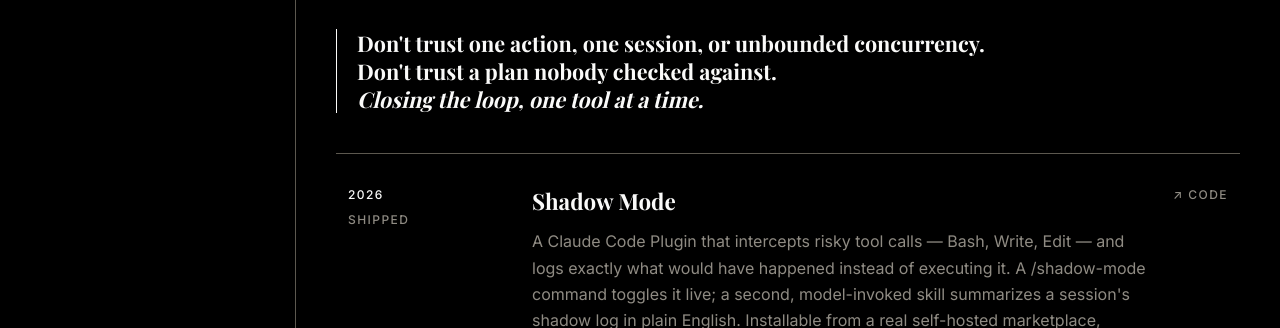
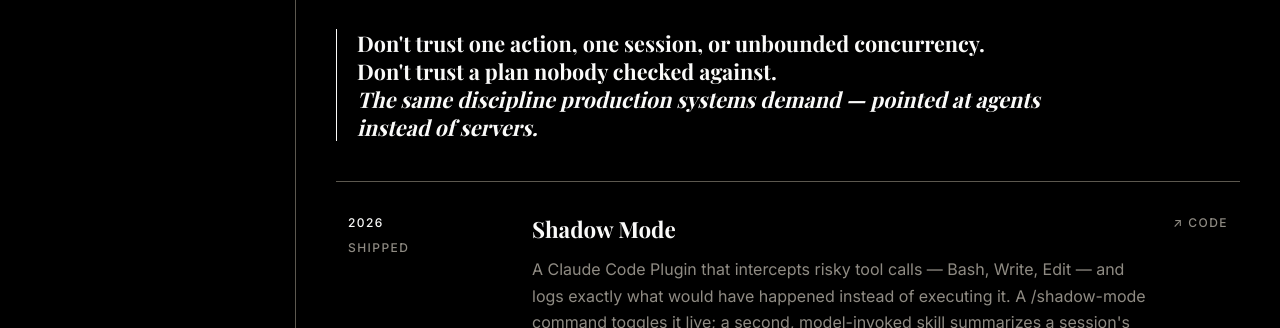
Before and after one commit to uanandu/you-shall-not-404, an Astro site: page /projects in a window 1280 px wide. Shown: the part 342-670 px from the top of the page. Built offline with nearby package versions, Linux system fonts and the light colour scheme; Astro itself is replaced by a stand-in of ours; a web font is replaced by a local one.

Commit message:
Rewrite the projects pull-quote's closing line
"Closing the loop, one tool at a time" read as generic startup-speak.
Replaced with a line that actually ties the agent-tooling projects
back to the production-systems discipline the rest of the site talks
about, in both locales.

```diff
--- a/src/i18n/ui.ts
+++ b/src/i18n/ui.ts
@@ -30,7 +30,7 @@ export const ui = {
     'projects.heading1': 'Side projects &',
     'projects.heading2': 'how they connect.',
     'projects.intro': "Trust infrastructure for agentic development, one layer at a time — from not trusting a single risky action, up through whether shipped code actually matched the plan.",
-    'projects.pull': "Don't trust one action, one session, or unbounded concurrency.<br>Don't trust a plan nobody checked against.<br><em>Closing the loop, one tool at a time.</em>",
+    'projects.pull': "Don't trust one action, one session, or unbounded concurrency.<br>Don't trust a plan nobody checked against.<br><em>The same discipline production systems demand — pointed at agents instead of servers.</em>",
     'experience.label': 'Career',
     'experience.heading': 'Four years building',
     'experience.heading.em': 'across the full stack.',
@@ -115,7 +115,7 @@ export const ui = {
     'projects.heading1': 'Projets parallèles &',
     'projects.heading2': "comment ils s'articulent.",
     'projects.intro': "Infrastructure de confiance pour le développement agentique, une couche à la fois — de la méfiance envers une seule action risquée jusqu'à la question de savoir si le code livré correspond réellement au plan.",
-    'projects.pull': "Ne faites confiance ni à une action, ni à une session, ni à une concurrence non bornée.<br>Ne faites confiance ni à un plan que personne n'a vérifié.<br><em>Refermer la boucle, un outil à la fois.</em>",
+    'projects.pull': "Ne faites confiance ni à une action, ni à une session, ni à une concurrence non bornée.<br>Ne faites confiance ni à un plan que personne n'a vérifié.<br><em>La même rigueur qu'exigent les systèmes de production — appliquée aux agents plutôt qu'aux serveurs.</em>",
     'experience.label': 'Carrière',
     'experience.heading': 'Quatre ans à construire',
     'experience.heading.em': 'sur toute la pile.',
--- a/src/pages/projects.astro
+++ b/src/pages/projects.astro
@@ -15,7 +15,7 @@ import ProjectList from '../components/svelte/ProjectList.svelte';
   <blockquote class="panel__pull">
     Don't trust one action, one session, or unbounded concurrency.<br>
     Don't trust a plan nobody checked against.<br>
-    <em>Closing the loop, one tool at a time.</em>
+    <em>The same discipline production systems demand — pointed at agents instead of servers.</em>
   </blockquote>
 
   <ProjectList client:visible />
```
